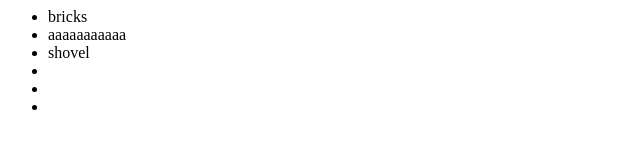
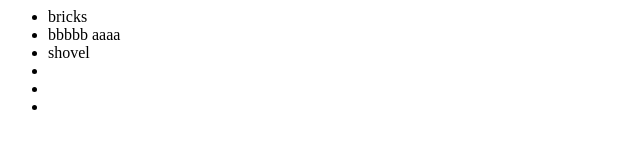
Before and after one commit to johncabarlo/hello-world, a plain HTML site: page index.html in a window 1280 px wide. Shown: the full height of the page, 0-640 px from the left. Drawn offline with Linux system fonts and the light colour scheme.

Commit message:
hello repo2

```diff
--- a/index.html
+++ b/index.html
@@ -4,7 +4,7 @@
 		<div>
 			<ul>
 				<li>bricks</li>
-				<li>aaaaaaaaaaa</li>
+				<li>bbbbb aaaa</li>
 				<li>shovel</li>
 				<li></li>
 				<li></li>
```
